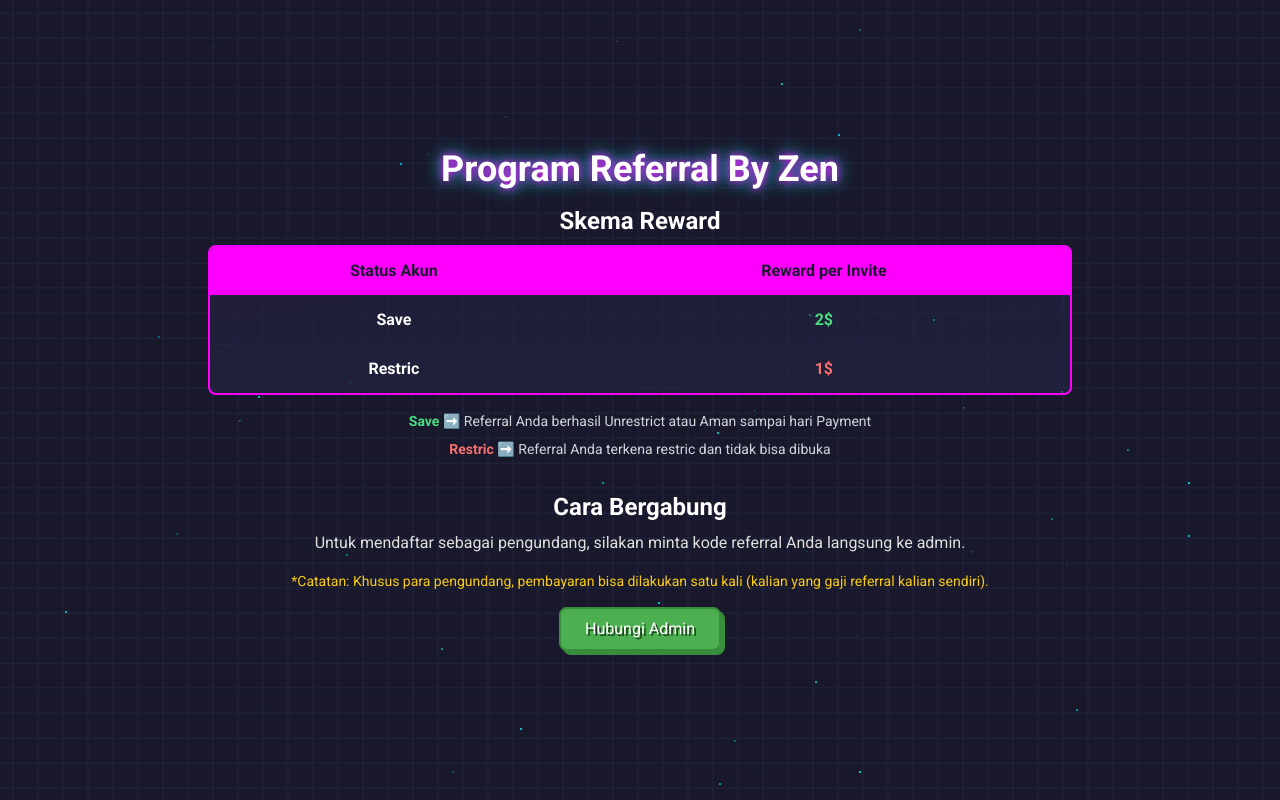
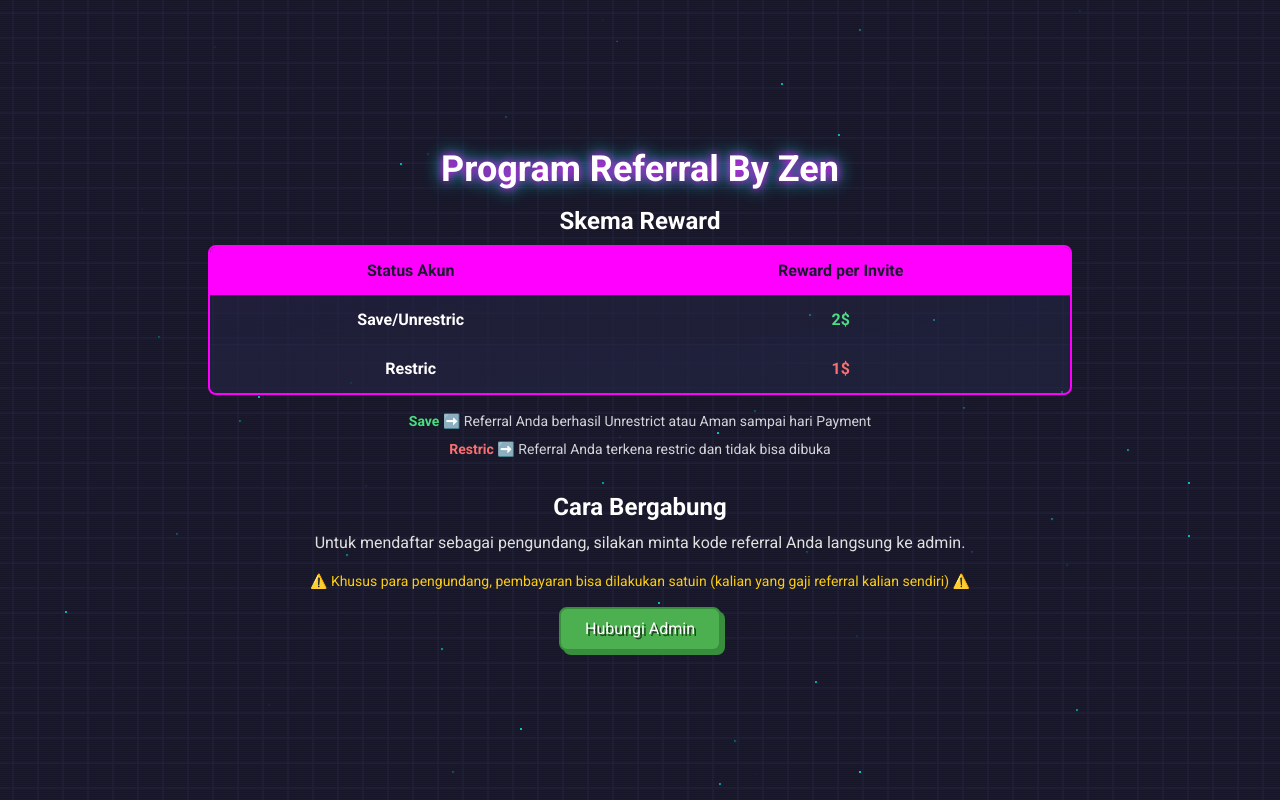
Before and after one commit to Sinozhaki/Refferal-program, a plain HTML site: page index.html in a window 1280 px wide. Drawn offline with nearby package versions, Linux system fonts and the light colour scheme.

Commit message:
Update index.html

```diff
--- a/index.html
+++ b/index.html
@@ -210,7 +210,7 @@
                     </thead>
                     <tbody>
                         <tr>
-                            <td>Save</td>
+                            <td>Save/Unrestric</td>
                             <td><span class="text-green-400 font-extrabold">2$</span></td>
                         </tr>
                         <tr>
@@ -235,7 +235,7 @@
                 Untuk mendaftar sebagai pengundang, silakan minta kode referral Anda langsung ke admin.
             </p>
             <p class="text-center text-sm text-yellow-400 mb-4">
-                *Catatan: Khusus para pengundang, pembayaran bisa dilakukan satu kali (kalian yang gaji referral kalian sendiri).
+                ⚠️ Khusus para pengundang, pembayaran bisa dilakukan satuin (kalian yang gaji referral kalian sendiri) ⚠️
             </p>
             <a href="https://wa.me/62859106914815" target="_blank" class="flex justify-center">
                 <button class="btn-retro text-white px-6 py-2 rounded-lg text-md">
```
